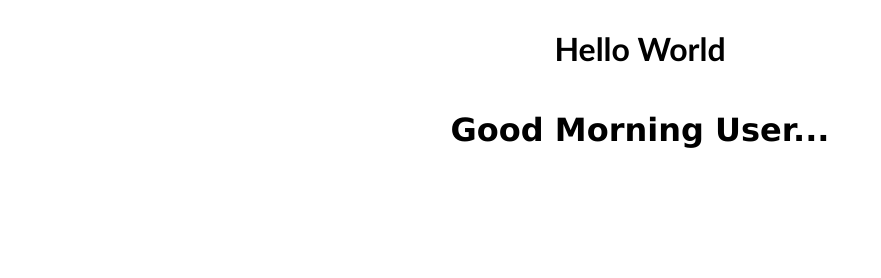
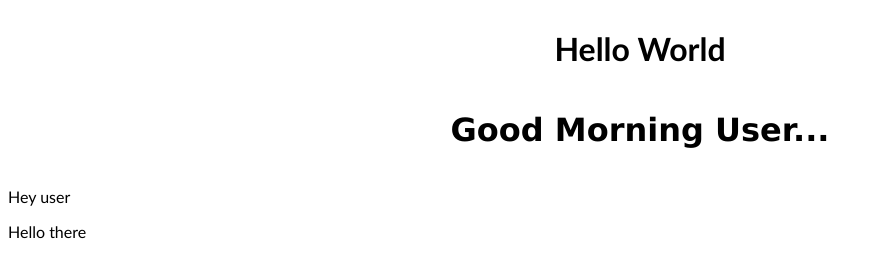
Before and after one commit to RahulL2203/temp222, a plain HTML site: page index.html in a window 1280 px wide. Shown: the whole page, without its empty margins (0-881 px from the left). Drawn offline with Linux system fonts and the light colour scheme.

Commit message:
made changes to html page

```diff
--- a/index.html
+++ b/index.html
@@ -13,5 +13,7 @@
     <div class="greet_morning">
         <h1>Good Morning User...</h1>
     </div>
+    <p>Hey user</p>
+    <p>Hello there</p>
 </body>
 </html>
```
